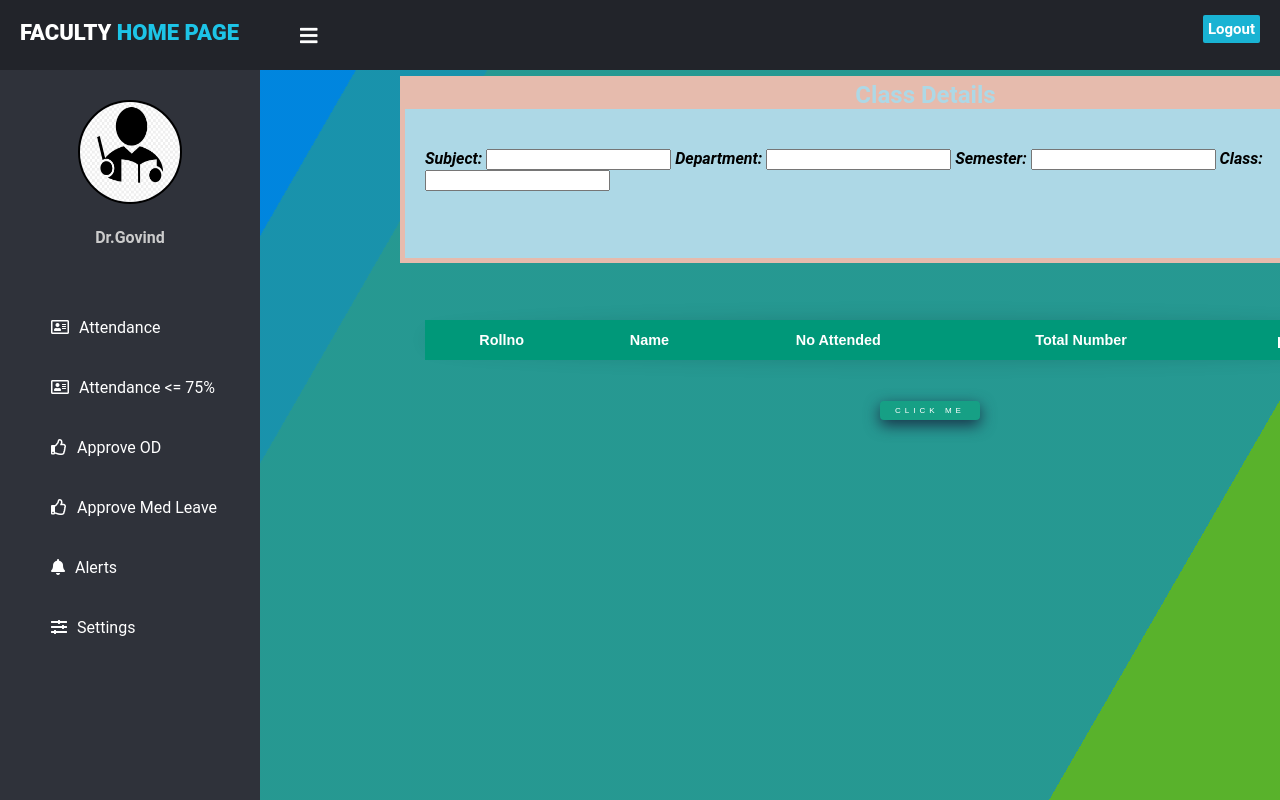
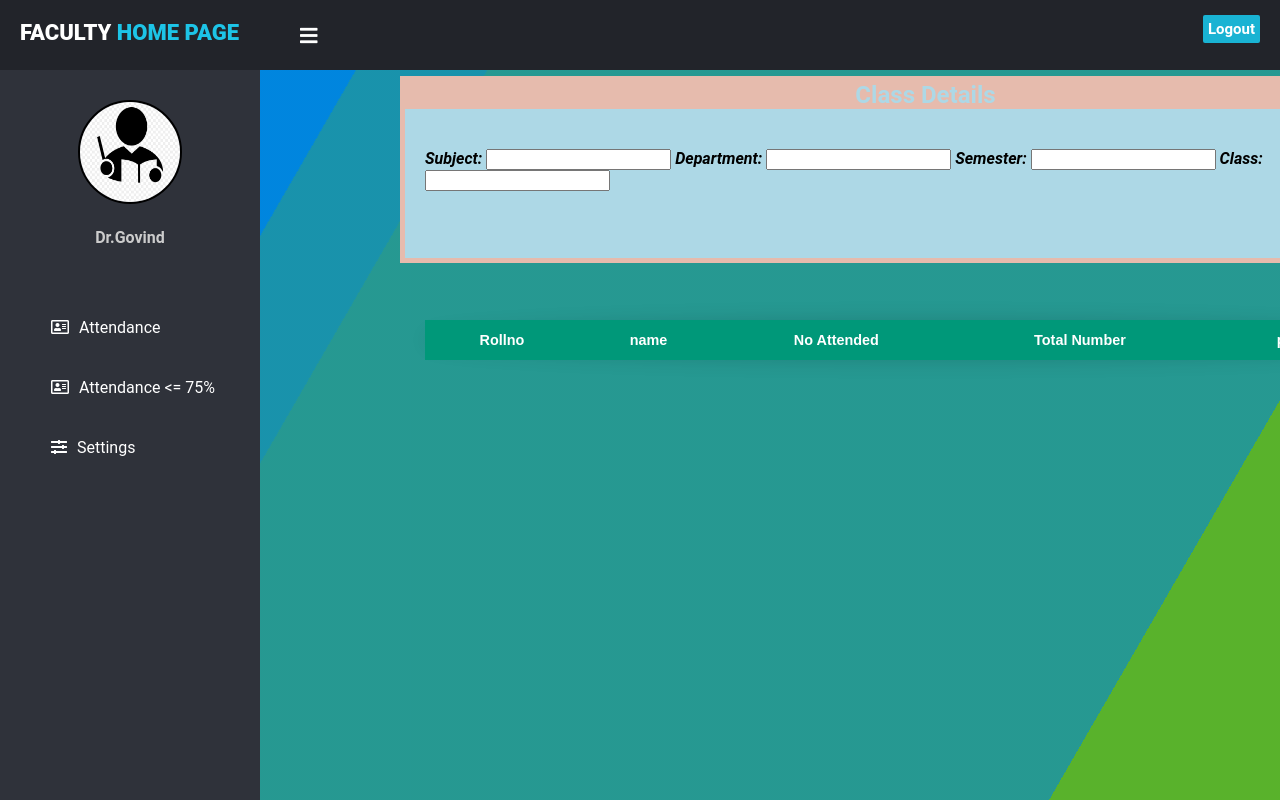
Before and after one commit to venkat19-spec/Software_project, a plain HTML site: page views/checkstudent_attendence.html in a window 1280 px wide. Shown: the top 800 px of the page. Drawn offline with Linux system fonts and the light colour scheme; no server answers; a script that the page names is missing.

Commit message:
Update checkstudent_attendence.html

```diff
--- a/views/checkstudent_attendence.html
+++ b/views/checkstudent_attendence.html
@@ -36,12 +36,8 @@
                     </ul>
                 </li>
                 <li><a href="less"><em class="far fa-address-card"></em><span>Attendance <= 75%</span></a></li>
-                <li><a href="#"><em class="far fa-thumbs-up"></em><span>Approve OD</span></a></li>
-                <li><a href="#"><em class="far fa-thumbs-up"></em><span>Approve Med Leave</span></a></li>
-                <li><a href="#"><em class="fas fa-bell"></em><span>Alerts</span></a></li>
                 <li class="dropdown1"><a href="#"><em class="fas fa-sliders-h"></em><span>Settings</span></a>
                     <ul>
-                        <li><a href="#"><span>Update Profile Pic</span></a></li>
                         <li><a href="/changepassword"><span>Update Password</span></a></li>
                     </ul>
 
@@ -76,7 +72,7 @@
                     <caption></caption>
                     <thead>
                         <th id="Rollno">Rollno</th>
-                        <th id="name">Name</th>
+                        <th id="name">name</th>
                         <th id="Attended">No Attended</th>
                         <th id="tot">Total Number</th>
                         <th id="percentage">percentage</th>
@@ -85,7 +81,6 @@
                 </table>
                 <br><br>
                 <div>
-                    <button class="butt" id="submit">Click Me</button>
                 </div>
             </div>
     </body>
```
